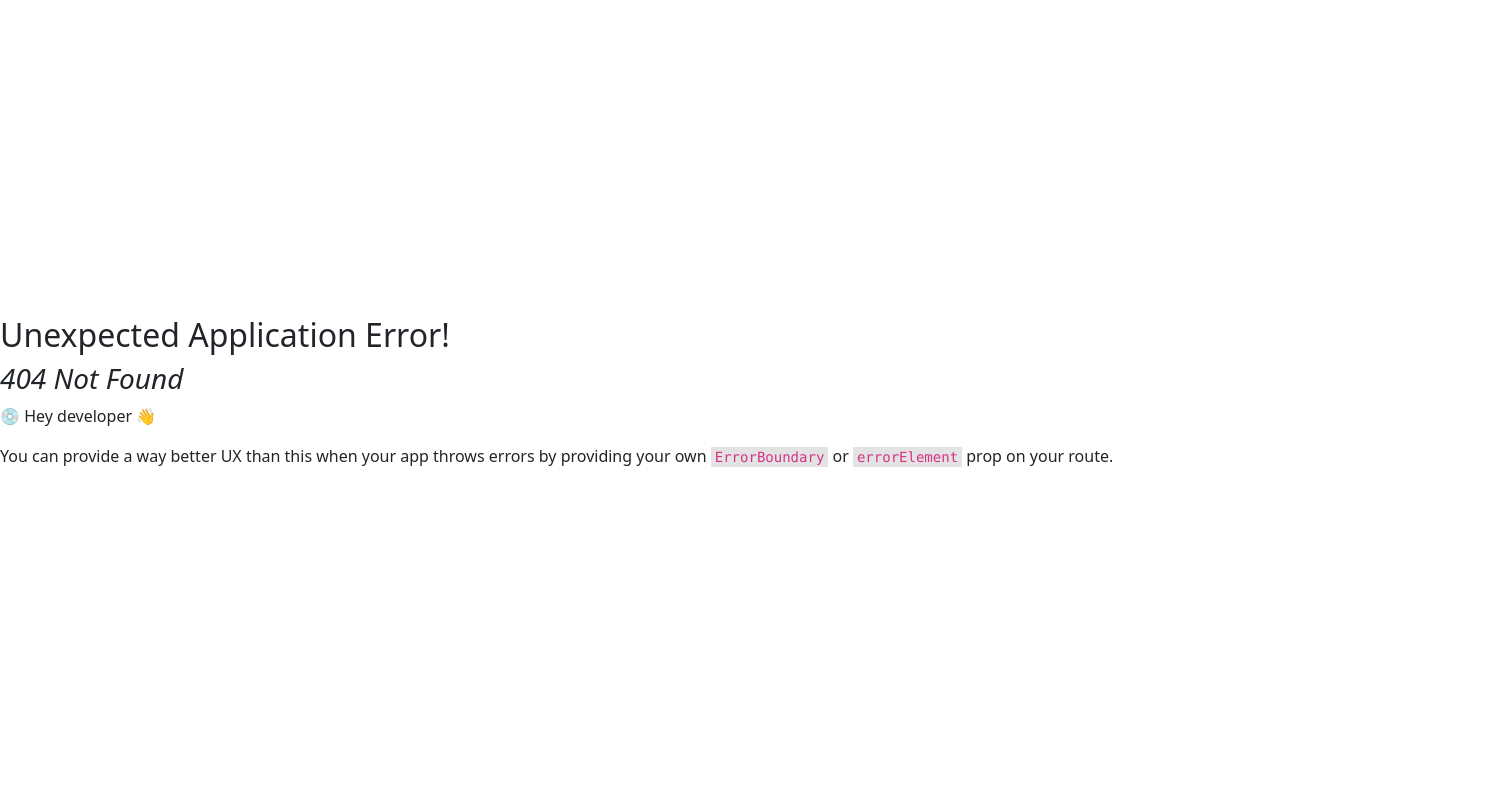
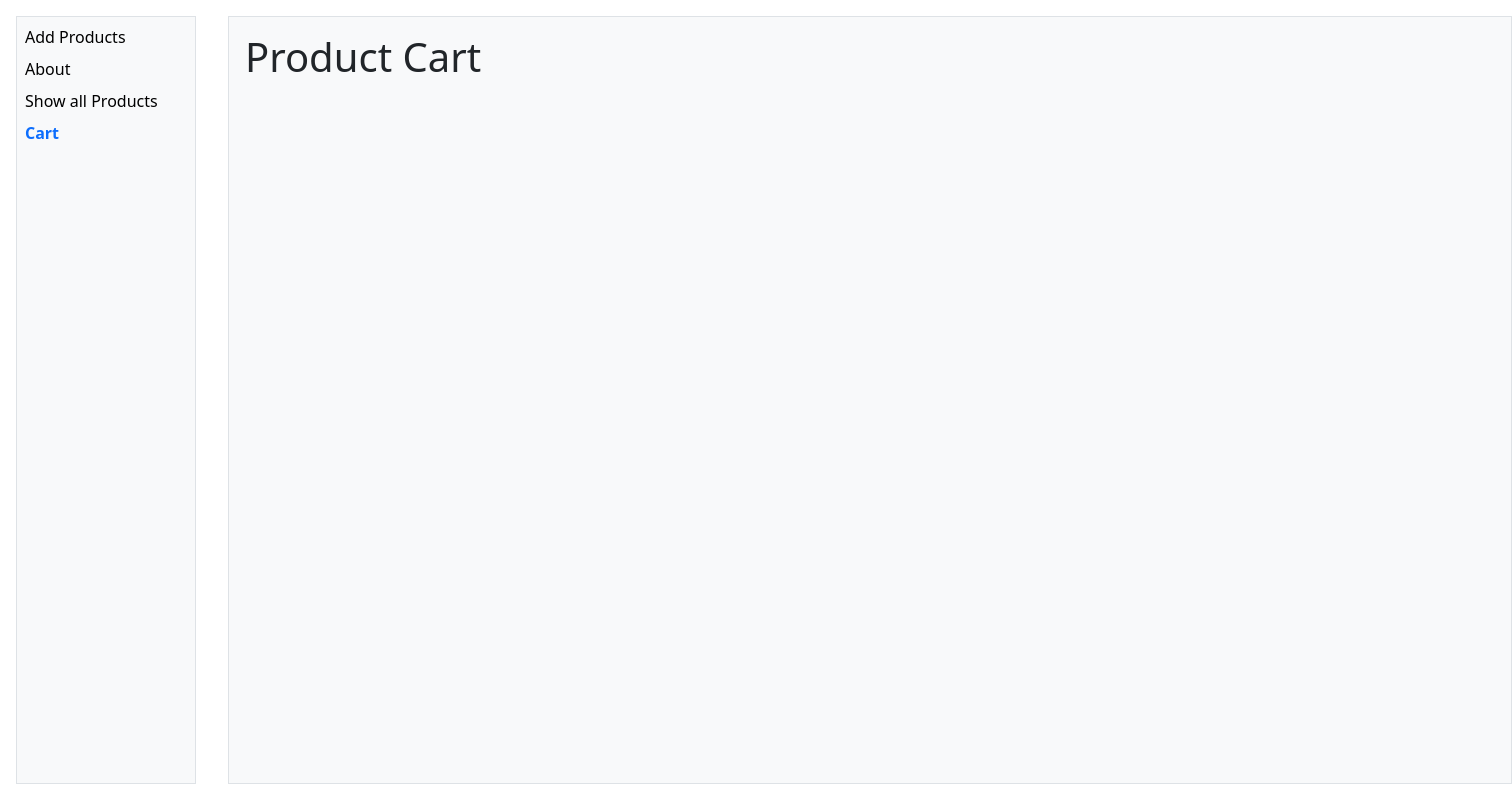
Before and after one commit to Mustafa25008/React_Practice, a React (Vite) app in the folder React with Typscript/React_Typescript_1/: page /cart in a window 1280 px wide. Before the commit this address had no page. Shown: the whole page, 1512 px wide, since content can reach past the window. Built offline with nearby package versions, Linux system fonts and the light colour scheme.

Commit message:
feat: Implement Cart page and add its Routes

```diff
--- a/React with Typscript/React_Typescript_1/src/components/navbar.tsx
+++ b/React with Typscript/React_Typescript_1/src/components/navbar.tsx
@@ -15,6 +15,9 @@ function NavBar() {
                 <li className="mb-2">
                     <NavLink to = "/index" className="sidebar-link flex-nowrap">Show all Products</NavLink>
                 </li>
+                <li>
+                    <NavLink to ="/cart" className="sidebar-link">Cart</NavLink>
+                </li>
             </ul>
         </div>
     );
--- /dev/null
+++ b/React with Typscript/React_Typescript_1/src/pages/productsCart.tsx
@@ -0,0 +1,8 @@
+function ProductCart () {
+    return (
+        <div>
+            <h1>Product Cart</h1>
+        </div>
+    );
+}
+export default ProductCart;
--- a/React with Typscript/React_Typescript_1/src/routers/router.tsx
+++ b/React with Typscript/React_Typescript_1/src/routers/router.tsx
@@ -2,6 +2,7 @@ import { createBrowserRouter } from "react-router-dom";
 import AddProducts from "../pages/addProducts";
 import Layout from "../pages/layout";
 import ShowProduct from "../pages/showProducts";
+import ProductCart from "../pages/productsCart";
 
 const router = createBrowserRouter([
   {
@@ -15,6 +16,10 @@ const router = createBrowserRouter([
         {
             path: "/index",
             element: <ShowProduct/>
+        },
+        {
+          path: "/cart",
+          element: <ProductCart/>
         }
     ]
   }
```
